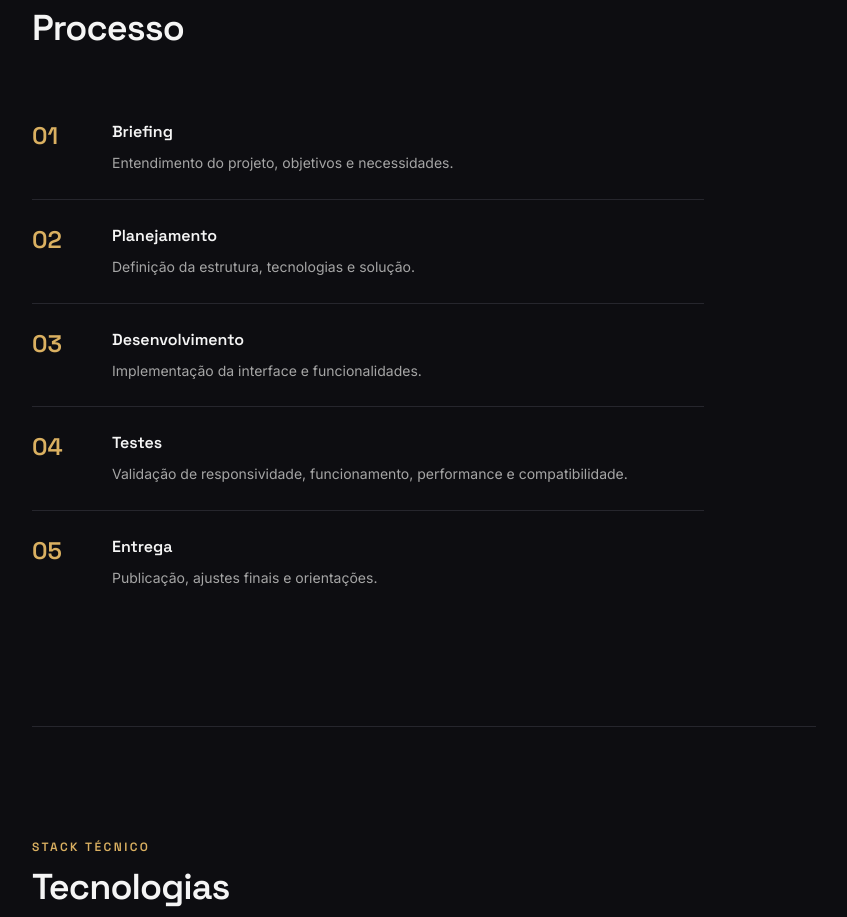
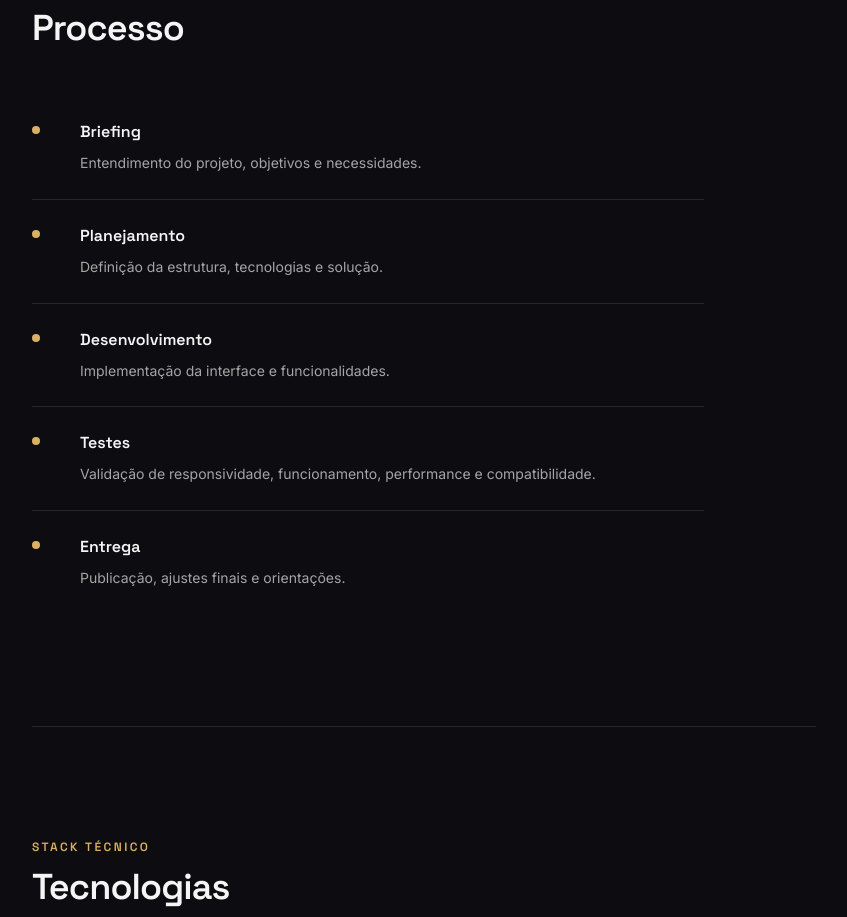
Before and after one commit to fernandatollotti/portfolio-frontend-developer, a Next.js app: page / in a window 1280 px wide. Shown: the part 6280-7197 px from the top of the page, without its empty margins (328-1175 px from the left). Built offline with nearby package versions, Linux system fonts and the light colour scheme; no server answers.

Commit message:
Update step indicator in Process component
Replaced step number display with a dot indicator for better visual representation.

```diff
--- a/src/components/sections/Process.tsx
+++ b/src/components/sections/Process.tsx
@@ -21,9 +21,7 @@ export function Process() {
             delay={index * 80}
             className="flex gap-6 border-t border-border py-6 first:border-t-0 sm:gap-10"
           >
-            <span className="w-10 shrink-0 font-heading text-2xl font-semibold text-accent">
-              {step.number}
-            </span>
+            <span className="mt-1.5 h-2 w-2 shrink-0 rounded-full bg-accent" aria-hidden="true" />
             <div>
               <h3 className="font-heading text-base font-semibold text-text">{step.title}</h3>
               <p className="mt-2 text-sm leading-relaxed text-text-secondary">
```
